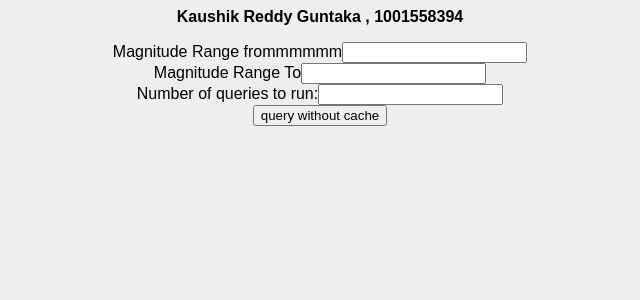
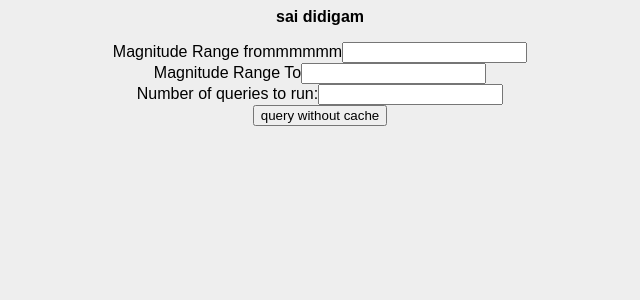
Before and after one commit to saitejadidigam/azure1, a Flask app: page / in a window 1280 px wide. Shown: the top 300 px of the page, without its empty margins (320-960 px from the left). Run offline with Flask 2, Linux system fonts and the light colour scheme.

Commit message:
Update index.html

```diff
--- a/templates/index.html
+++ b/templates/index.html
@@ -9,8 +9,7 @@
 <body align="center">
 <header>
 <b>
-Kaushik Reddy Guntaka , 1001558394
-</b>
+sai didigam</b>
 </header>
 <p>
  <form action="/getlat" method="get" align="center">
```
